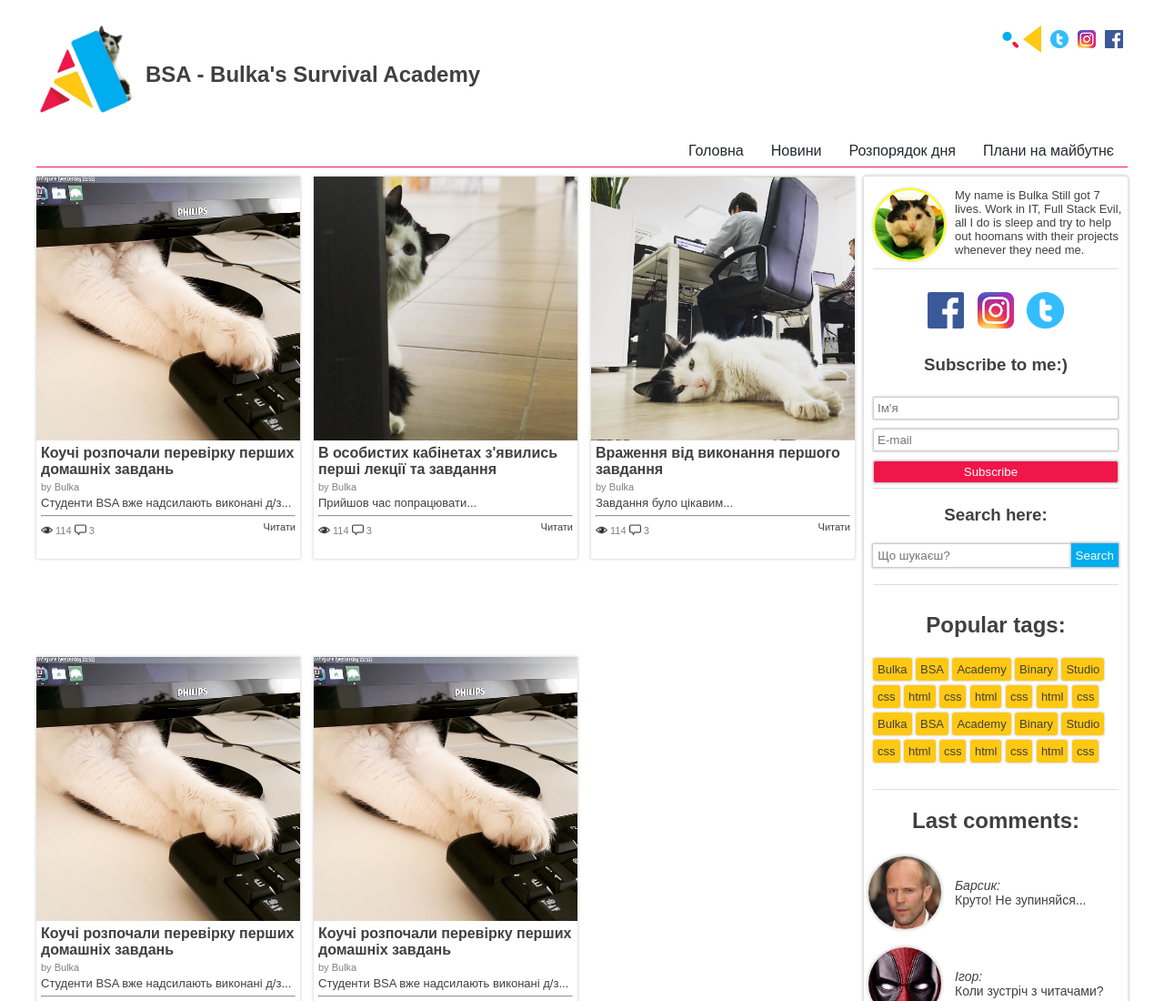
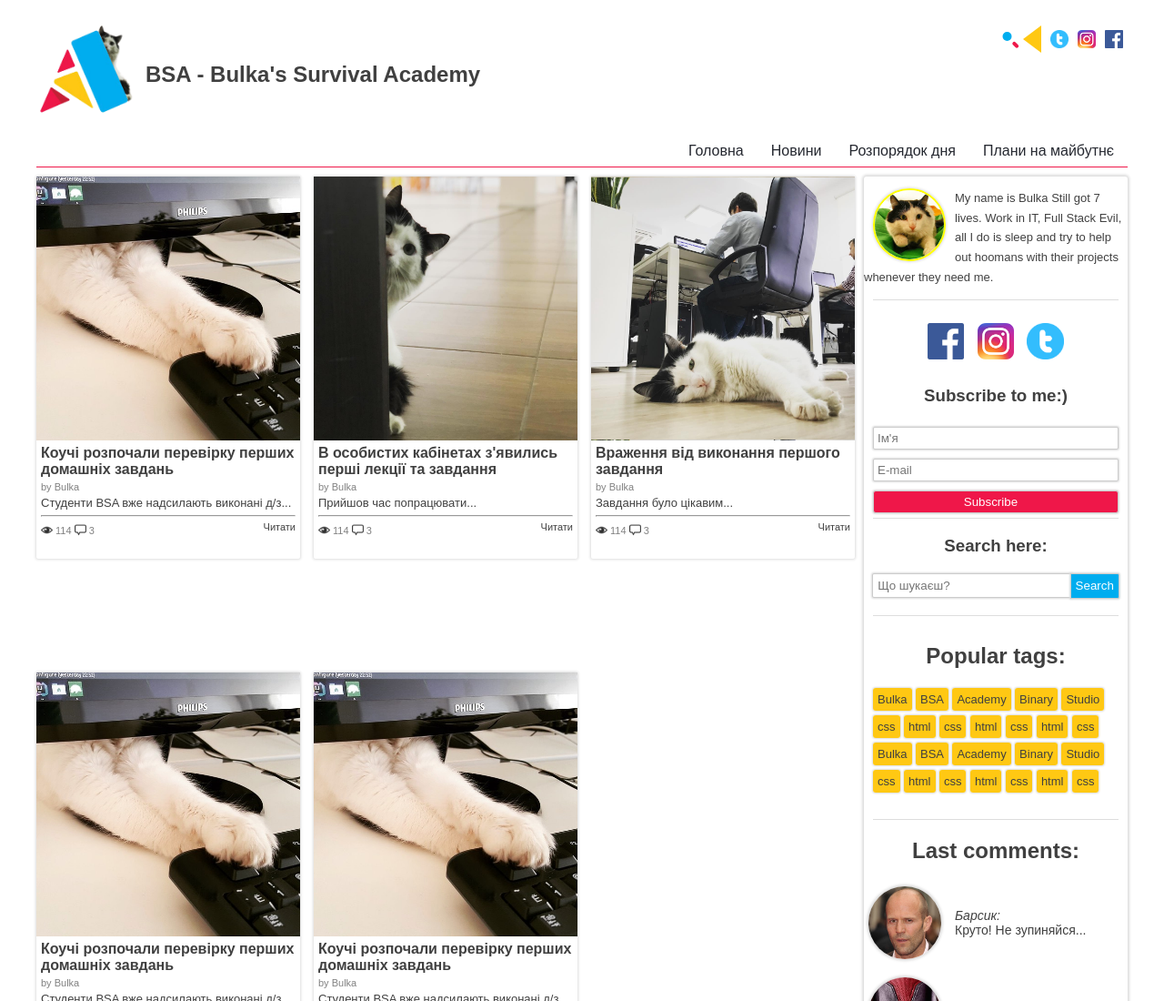
Before and after one commit to igorjv123/task-1, a plain HTML site: page index.html in a window 1280 px wide. Shown: the top 1100 px of the page at 91% size. Drawn offline with Linux system fonts and the light colour scheme.

Commit message:
Update aside.css

```diff
--- a/aside.css
+++ b/aside.css
@@ -5,6 +5,7 @@
     border-radius:3px;
 }
 .aside-author{
+    line-height:1.67em;
     font-size: 13px;
     color:  #404040;
 
```
